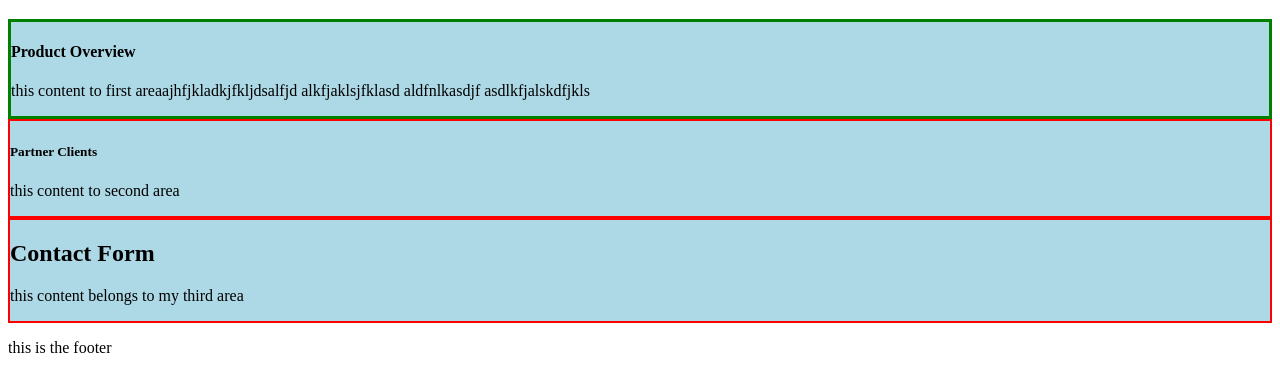
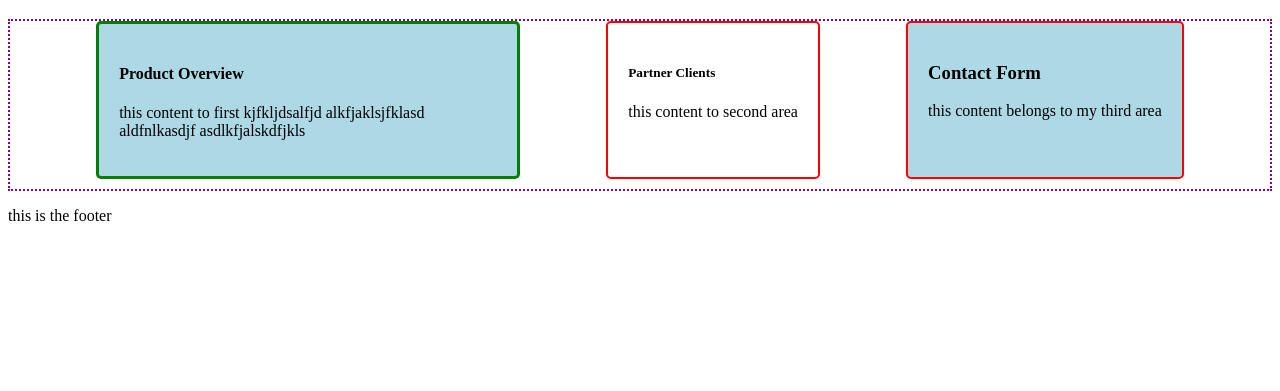
Before and after one commit to pewobox79/CC26Course, a plain HTML site: page CCDay2/index.html in a window 1280 px wide. Shown: the part 235-626 px from the top of the page. Drawn offline with Linux system fonts and the light colour scheme.

Commit message:
updated with media query, final code from day two

```diff
--- a/CCDay2/index.html
+++ b/CCDay2/index.html
@@ -2,7 +2,7 @@
 <html>
 
 <head>
-
+    <meta name="viewport" content="width=device-width, initial-scale=1">
     <title>HTML Boilerplate</title>
     <meta name="" content="">
     <link rel="stylesheet" href="./styles/main.css">
@@ -58,10 +58,10 @@
         <!-- IDs only once in an application-->
         <!-- CLASS usable multiple times in an application -->
         <!--inline styling is an attribute in an <TAG style=""> -->
-
+<div class="sectionsWrapper">
         <section id="productOverview" class="sectionStyling borderStyling" >
             <h4>Product Overview</h4>
-            <p>this content to first areaajhfjkladkjfkljdsalfjd
+            <p>this content to first kjfkljdsalfjd
                 alkfjaklsjfklasd
                 aldfnlkasdjf
                 asdlkfjalskdfjkls
@@ -74,10 +74,10 @@
         </section>
 
         <section id="contactForm" class="sectionStyling" style="border: 2px solid red">
-            <h2>Contact Form</h2>
+            <h3>Contact Form</h3>
             <p> this content belongs to my third area</p>
         </section>
-
+</div>
     </main>
 
 
--- a/CCDay2/styles/main.css
+++ b/CCDay2/styles/main.css
@@ -1,7 +1,45 @@
+
+
+@media screen and (min-width: 768px){
+
+
 .borderStyling{
             border: 2px solid blue
          }
 
-.sectionStyling{                    background-color: lightblue;
-            border: 3px solid green
-         }
+.sectionStyling{                          background-color: lightblue;
+border: 3px solid green;
+
+padding-left: 20px;
+padding-right: 20px;
+padding-top: 20px;
+padding-bottom: 20px;
+
+margin-bottom: 10px;
+border-radius: 5px;
+max-width: 30%;
+min-width: 80px;
+width: auto
+
+ }
+
+
+ /* PSEUDO CLASSES */
+
+ .sectionStyling:hover{
+   background-color: red;
+   color: white
+
+ }
+
+ #partnerClients{
+   background-color: white
+ }
+
+ .sectionsWrapper{
+   border: 2px dotted purple;
+   display: flex;
+   flex-wrap: wrap;
+   justify-content: space-evenly;
+ }
+}
```
